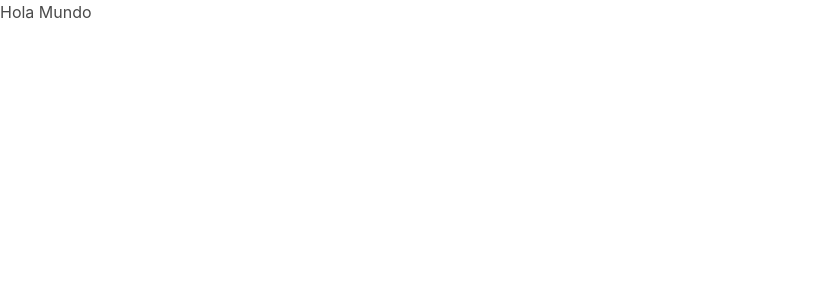
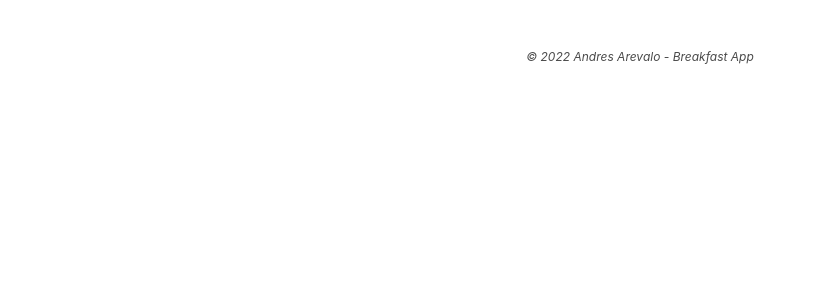
Before and after one commit to andresfelipear/MERN-APP2, a React (Create React App) app: page / in a window 1280 px wide. Before the commit this address had no page. Shown: the top 300 px of the page, without its empty margins (0-816 px from the left). Built offline with nearby package versions, Linux system fonts and the light colour scheme.

Commit message:
added components: header, footer

```diff
--- a/src/App.js
+++ b/src/App.js
@@ -1,12 +1,15 @@
 import SignUpPage from './pages/SignUpPage';
+import LoginPage from './pages/LoginPage';
+import Footer from './components/footer/Footer'
 import { Routes, Route } from 'react-router-dom'
 function App() {
   return (
     <div className="App">
-      <>Hola Mundo</>
       <Routes>
         <Route path='/signup' element={<SignUpPage/>} />
+        <Route path='/login' element={<LoginPage/>} />
       </Routes>
+      <Footer/>
     </div>
   );
 }
--- /dev/null
+++ b/src/components/footer/Footer.js
@@ -0,0 +1,12 @@
+import React from 'react'
+
+export default function Footer() {
+    return (
+        <div className='footer has-text-centered has-background-white'>
+            <p style={{
+                fontSize: "12px",
+                fontStyle: "italic",
+            }}>© 2022 Andres Arevalo - Breakfast App </p>
+        </div>
+    )
+}
--- /dev/null
+++ b/src/components/header/Header.css
@@ -0,0 +1,4 @@
+.spanIcon{
+    font-size: 24px;
+    color: goldenrod;
+}
--- a/src/pages/LoginPage.jsx
+++ b/src/pages/LoginPage.jsx
@@ -1,6 +1,7 @@
 import React from 'react'
 import { useState, useEffect } from 'react'
-import { Section, Container, Form, Icon, Button } from "react-bulma-components"
+import { Section, Container, Form, Button } from "react-bulma-components"
+import { Link } from 'react-router-dom';
 import Modal from '../components/notification/Modal';
 function LoginPage() {
 
@@ -44,7 +45,7 @@ function LoginPage() {
     return (
         <Section mt={6} >
             <Container >
-                <form className='formWidth'>
+                <form className='formWidth borderRadius'>
                     <Form.Field>
                         <Form.Label>Username</Form.Label>
                         <Form.Control>
@@ -57,7 +58,8 @@ function LoginPage() {
                         <Form.Control>
                             <Form.Input value={password} type="password" name="password" onChange={(e) => { setPassword(e.target.value) }} />
                         </Form.Control>
-                        <Form.Help color="danger">{(password.length != 0 && password.length <= 3) && ("Password should have more than 3 characters")}</Form.Help>
+                        <Form.Help color="danger">{(password.length !== 0 && password.length <= 3) && ("Password should have more than 3 characters")}</Form.Help>
+                        <Link className='has-text-info is-italic has-text-weight-light' to={"/forgotPassword"}> Forgot Password?</Link>
                     </Form.Field>
 
                     <Button.Group align="center" mt={5}>
--- a/src/pages/SignUpPage.jsx
+++ b/src/pages/SignUpPage.jsx
@@ -75,7 +75,7 @@ function SignUpPage() {
     return (
         <Section mt={6} >
             <Container >
-                <form className='formWidth'>
+                <form className='formWidth borderRadius'>
                     <Form.Label>Username</Form.Label>
                     <Form.Field kind="group">
                         <Form.Control>
@@ -108,7 +108,7 @@ function SignUpPage() {
                         <Form.Control>
                             <Form.Input value={password} type="password" name="password" onChange={(e) => { setPassword(e.target.value) }} />
                         </Form.Control>
-                        <Form.Help color="danger">{(password.length != 0 && password.length <= 3) && ("Password must have more than 3 characters")}</Form.Help>
+                        <Form.Help color="danger">{(password.length !== 0 && password.length <= 3) && ("Password must have more than 3 characters")}</Form.Help>
                     </Form.Field>
 
                     <Form.Field>
```
Also changed, not shown: src/components/header/Header.jsx (added, +15 -0 lines).
